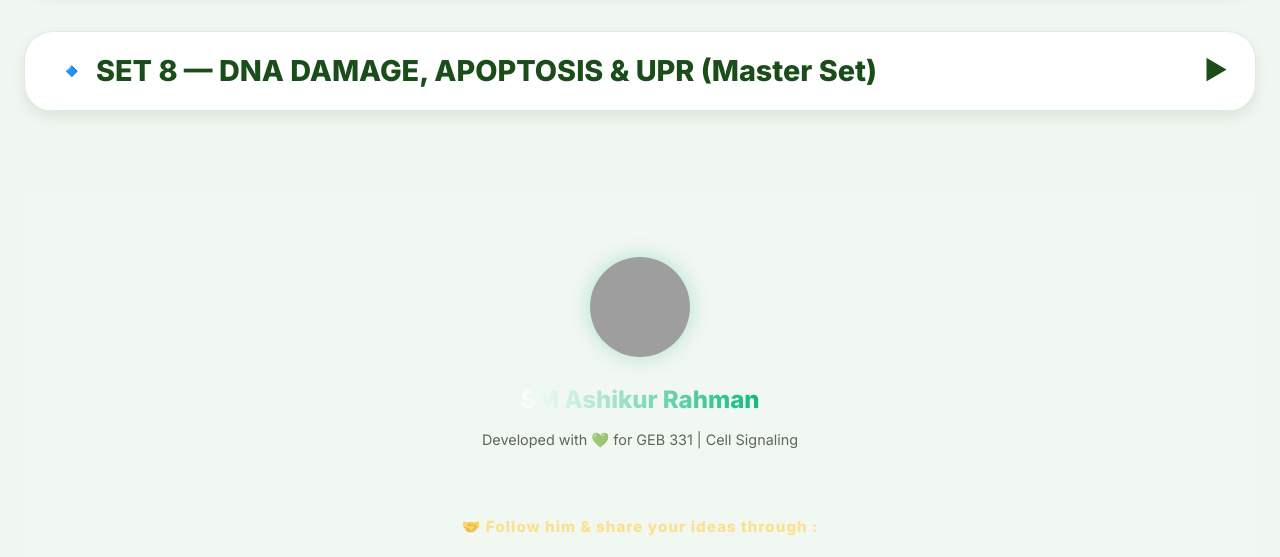
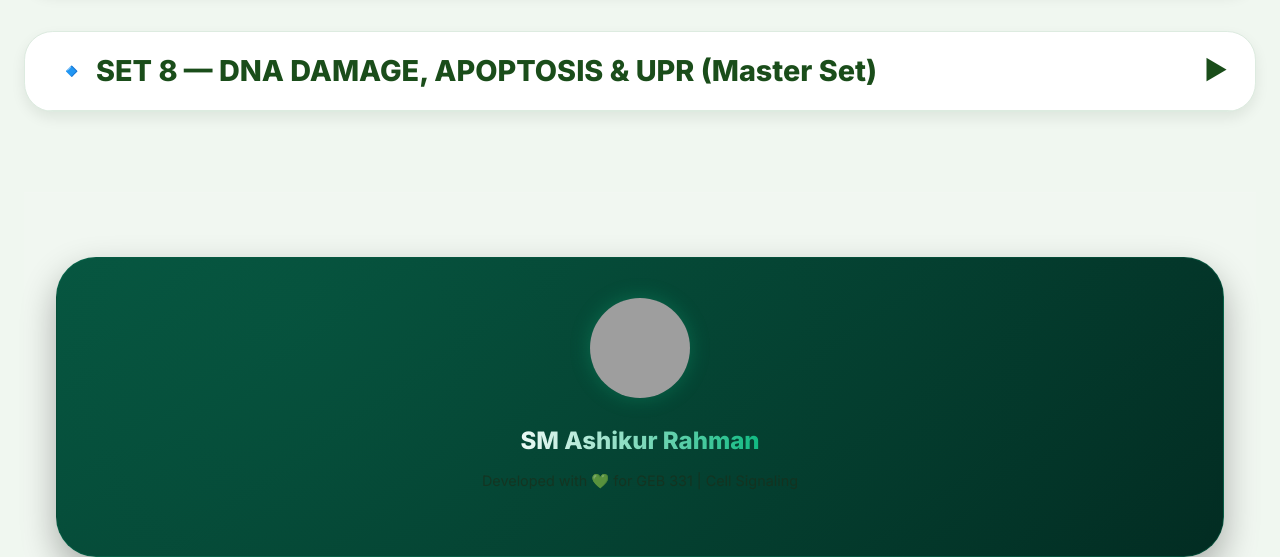
Before and after one commit to ashiq-sm/geb331-cell-signaling, a plain HTML site: page GEB331_MASTER_EXAM_PREP_INTERACTIVE_v4_FINAL.html in a window 1280 px wide. Shown: the part 5402-5959 px from the top of the page. Drawn offline with nearby package versions, Linux system fonts and the light colour scheme; grey boxes are pictures that could not be loaded.

Commit message:
Enhance author-card with modern dark green gradient

```diff
--- a/GEB331_MASTER_EXAM_PREP_INTERACTIVE_v4_FINAL.html
+++ b/GEB331_MASTER_EXAM_PREP_INTERACTIVE_v4_FINAL.html
@@ -280,6 +280,21 @@
             flex-direction: column;
             align-items: center;
             margin-bottom: 2.5rem;
+            padding: 2.5rem;
+            border-radius: 2.5rem;
+            background: linear-gradient(145deg, #064e3b, #022c22);
+            border: 1px solid rgba(16, 185, 129, 0.2);
+            box-shadow: 0 15px 35px rgba(0, 0, 0, 0.3);
+            position: relative;
+            overflow: hidden;
+        }
+
+        .author-card::before {
+            content: '';
+            position: absolute;
+            top: 0; left: 0; right: 0; bottom: 0;
+            background: radial-gradient(circle at 20% 20%, rgba(16, 185, 129, 0.1), transparent);
+            pointer-events: none;
         }
 
         .profile-img-wrapper {
```
